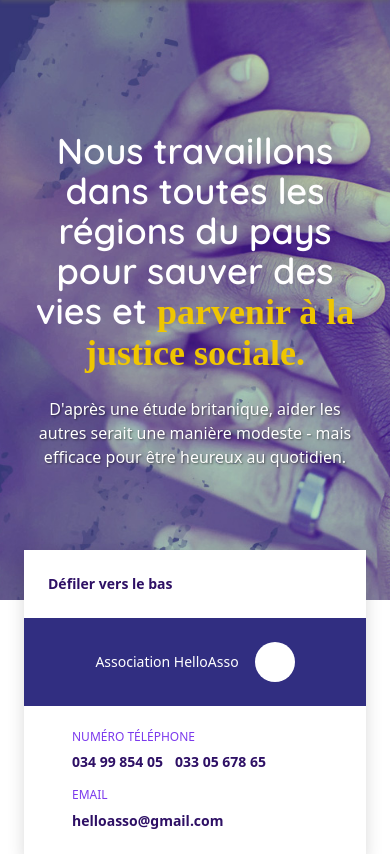
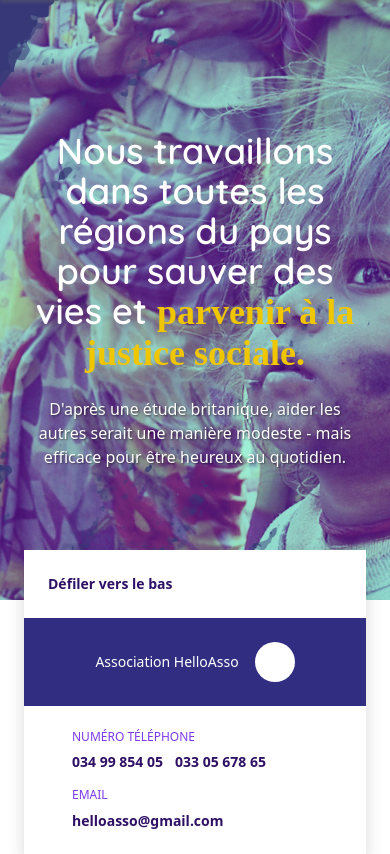
Before and after one commit to AmazingTool777/gestion-association-laravel-mysql, a Laravel app: page / in a window 390 px wide. Shown: the part 64-918 px from the top of the page. Run offline with Laravel 10, Linux system fonts and the light colour scheme; style sheets or scripts are compiled from the project's sources; some web fonts are replaced.

Commit message:
Landing page: Animations

```diff
--- a/package.json
+++ b/package.json
@@ -17,6 +17,7 @@
     },
     "dependencies": {
         "@fortawesome/fontawesome-free": "^6.5.2",
-        "bootstrap": "^5.3.3"
+        "bootstrap": "^5.3.3",
+        "gsap": "^3.12.5"
     }
 }
--- /dev/null
+++ b/resources/js/welcome.js
@@ -0,0 +1,41 @@
+import gsap from "gsap";
+import ScrollTrigger from "gsap/ScrollTrigger";
+
+import setupCarousels from "./components/carousel";
+
+// Intro carousel
+setupCarousels({
+    slideDuration: 8000,
+});
+
+// GSAP Plugins registration
+gsap.registerPlugin(ScrollTrigger);
+
+// Intro info card animation
+gsap.to(".intro-info-card__layout", {
+    translateY: 0,
+    opacity: 1,
+    delay: 0.5,
+});
+
+// About us card animation
+gsap.to(".about-us__illustration-card", {
+    scrollTrigger: {
+        trigger: ".about-us__illustration-card",
+        start: "center bottom",
+    },
+    opacity: 1,
+});
+
+// Service features animations
+gsap.from(".service-feature", {
+    scrollTrigger: {
+        trigger: ".service-feature",
+        start: "+50 bottom",
+    },
+    ease: "elastic.out(1,0.3)",
+    opacity: 0,
+    scale: 0.9,
+    stagger: 0.25,
+    duration: 4,
+});
--- /dev/null
+++ b/resources/scss/components/_carousel.scss
@@ -0,0 +1,36 @@
+.carousel {
+    position: relative;
+    overflow-x: hidden;
+
+    &__items,
+    &__item {
+        width: 100%;
+        height: 100%;
+    }
+
+    &__item {
+        display: none;
+        transform: translateX(0px);
+        transition: transform 400ms linear;
+
+        &.active {
+            display: block;
+
+            &.leave {
+                transform: translateX(-100%);
+            }
+        }
+
+        &.enter {
+            display: block;
+            position: absolute;
+            top: 0;
+            left: 0;
+            transform: translateX(100%);
+
+            &.enter-start {
+                transform: translateX(0px);
+            }
+        }
+    }
+}
--- a/resources/scss/welcome.scss
+++ b/resources/scss/welcome.scss
@@ -1,4 +1,5 @@
 @forward "./components/btn";
+@forward "./components/carousel";
 @use "./mixins/font-face" as fontFace;
 
 // @font-face rules
@@ -8,10 +9,6 @@
 .intro {
     &__hero {
         height: min(calc(100vh - var(--app-navbar-height)), 37.5rem);
-        background-image: url("/public/img/children-hands.jpg");
-        background-size: cover;
-        background-position: center;
-        background-repeat: no-repeat;
     }
 
     &__title {
@@ -48,6 +45,14 @@
     }
 }
 
+.intro-carousel {
+    position: absolute;
+    inset: 0;
+    width: 100%;
+    height: 100%;
+    z-index: 0;
+}
+
 .intro-info-card {
     &__layout {
         display: flex;
@@ -56,6 +61,8 @@
         max-width: 25rem;
         margin: -3.125rem auto 0;
         background-color: #fff;
+        transform: translateY(3.125rem);
+        opacity: 0;
     }
 
     &__play-btn {
@@ -134,6 +141,10 @@
         max-height: 38.4375rem;
         min-height: 35rem;
     }
+
+    &__illustration-card {
+        opacity: 0;
+    }
 }
 
 .services {
@@ -141,6 +152,9 @@
 }
 
 .service-feature {
+    opacity: 1;
+    transform: scale(1, 1);
+
     &--medical-aid {
         --icon-color: #d87e93;
 
--- a/resources/views/welcome.blade.php
+++ b/resources/views/welcome.blade.php
@@ -8,6 +8,7 @@
         {{-- Intro section --}}
         <section aria-labelledby="intro-title" aria-describedby="intro-description" class="intro relative">
             <div class="intro__hero relative h-full flex items-center justify-center text-center">
+                {{-- Main content --}}
                 <div class="relative [z-index:1] space-y-6 px-8 lg:px-11 xl:px-16 flex flex-col items-center max-w-4xl">
                     <h1 id="intro-title" class="intro__title font-semibold text-4xl md:text-5xl lg:text-6xl">
                         Nous travaillons dans toutes les régions du pays pour sauver des vies et
@@ -18,8 +19,25 @@
                         être heureux au quotidien.
                     </p>
                 </div>
+                {{-- Caroussel --}}
+                <div class="carousel intro-carousel" data-slide="carousel">
+                    <div class="carousel__items" data-carousel="items">
+                        <div class="carousel__item">
+                            <img src="/img/children-hands.jpg" alt="Children's hands"
+                                class="w-full h-full object-cover object-center">
+                        </div>
+                        <div class="carousel__item">
+                            <img src="/img/children-smiles.jpg" alt="Children's smiles"
+                                class="w-full h-full object-cover object-center">
+                        </div>
+                        <div class="carousel__item active">
+                            <img src="/img/children-observation.jpg" alt="Children's observation"
+                                class="w-full h-full object-cover object-center">
+                        </div>
+                    </div>
+                </div>
+                {{-- Social media links --}}
                 <aside>
-                    {{-- Social media links --}}
                     <section aria-label="Réseaux sociaux" class="intro__social-medias">
                         <ul class="m-0 p-0 list-none space-y-2">
                             <li>
@@ -118,7 +136,8 @@
                 {{-- Illustration --}}
                 <div class="about-us__illustration w-full relative">
                     <img src="/img/login-bg.png" alt="Paint brush" class="block about-us__illustration-paint-brush">
-                    <div class="absolute top-1/2 left-1/2 -translate-x-1/2 -translate-y-1/2 w-full max-w-sm">
+                    <div
+                        class="about-us__illustration-card absolute top-1/2 left-1/2 -translate-x-1/2 -translate-y-1/2 w-full max-w-sm">
                         <img src="/img/community-tree.jpg" alt="Community tree">
                         {{-- Signup link --}}
                         <a href="{{ route('signup') }}"
@@ -137,7 +156,7 @@
                 Nos services
             </h2>
             <p id="services-description"
-                class="services__description text-primary text-3xl sm:text-4xl lg:text-5xl mb-12 md:mb-16 mx-auto max-w-lg lg:max-w-2xl px-3">
+                class="services__description text-primary text-3xl sm:text-4xl lg:text-5xl mb-12 md:mb-16 lg:mb-20 mx-auto max-w-lg lg:max-w-2xl px-3">
                 <strong>Ce que nous apportons</strong> à l'humanité
             </p>
             <div
@@ -198,6 +217,10 @@
             </div>
         </section>
     </main>
+
+    @push('scripts')
+        @vite('resources/js/welcome.js')
+    @endpush
 </x-app-layout>
 
 {{-- SVG icons to be referenced in the body of the page --}}
--- a/vite.config.js
+++ b/vite.config.js
@@ -49,6 +49,7 @@ export default defineConfig({
                 "resources/js/app.js",
                 "resources/js/layouts/navbar.js",
                 "resources/js/layouts/navbar.auth.js",
+                "resources/js/welcome.js",
             ],
             refresh: true,
         }),
```
Also changed, not shown: resources/js/components/carousel.js (added, +96 -0 lines), pnpm-lock.yaml, public/img/children-observation.jpg (added), public/img/children-smiles.jpg (added).
